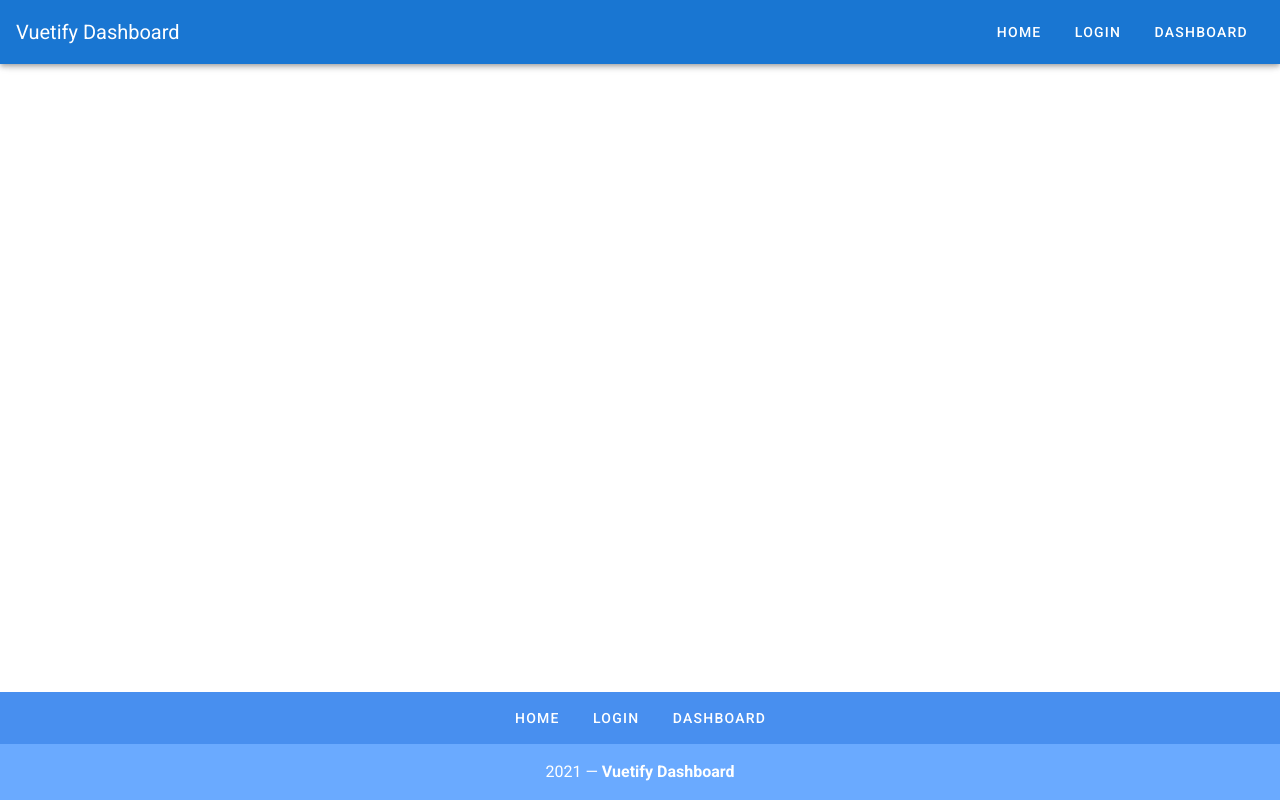
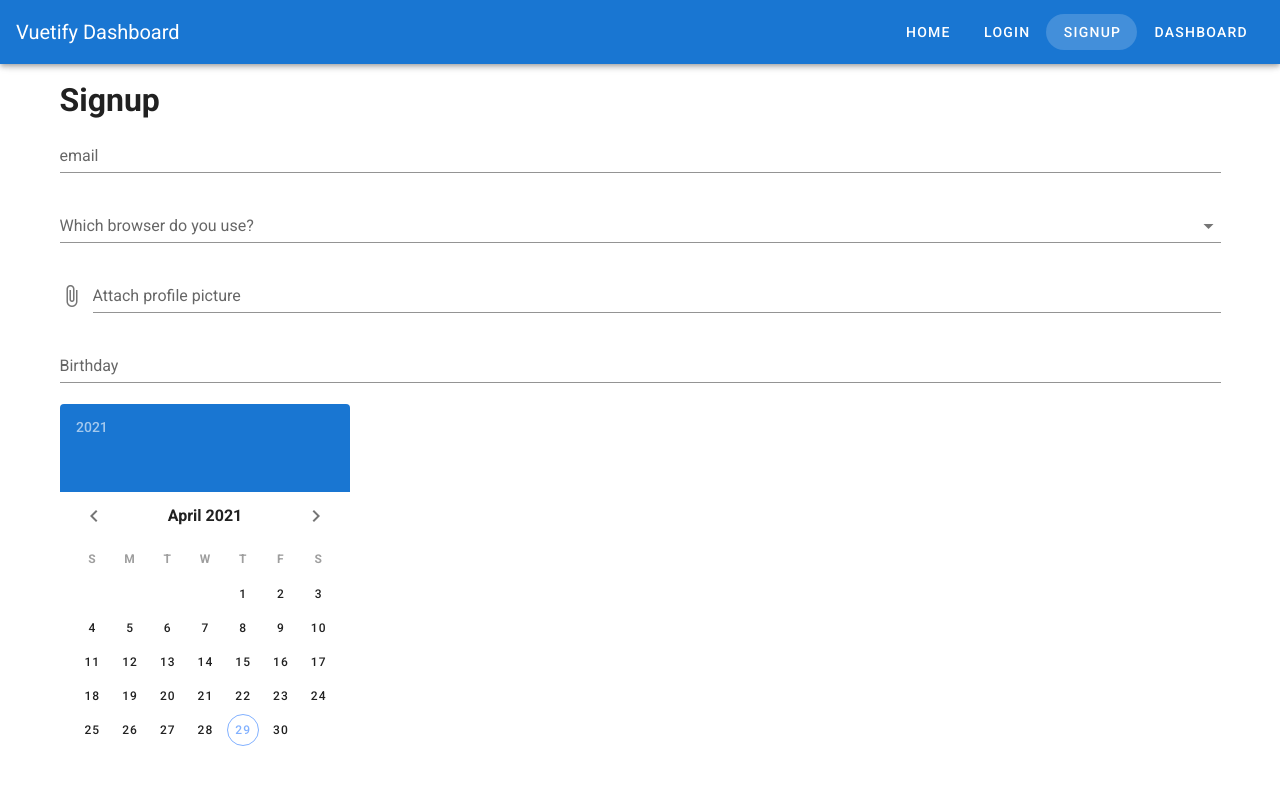
Before and after one commit to luismartinezs/vuetify-dashboard, a Vue app: page /signup in a window 1280 px wide. Shown: the top 800 px of the page. Built offline with nearby package versions, Linux system fonts and the light colour scheme.

Commit message:
Form with vuetify

```diff
--- a/src/App.vue
+++ b/src/App.vue
@@ -50,6 +50,10 @@ export default {
         url: "/login",
       },
       {
+        label: "Signup",
+        url: "/signup",
+      },
+      {
         label: "Dashboard",
         url: "/dashboard",
       },
--- a/src/router/index.js
+++ b/src/router/index.js
@@ -27,6 +27,11 @@ const routes = [
     path: '/dashboard',
     name: 'dashboard',
     component: () => import('../views/Dashboard.vue')
+  },
+  {
+    path: '/signup',
+    name: 'signup',
+    component: () => import('../views/Signup.vue')
   }
 ]
 
--- /dev/null
+++ b/src/views/Signup.vue
@@ -0,0 +1,30 @@
+<template>
+  <v-container>
+    <v-row>
+      <v-col>
+        <h1>Signup</h1>
+        <v-form>
+          <v-text-field label="email" type="email"></v-text-field>
+          <v-autocomplete label="Which browser do you use?" :items="browsers"></v-autocomplete>
+          <v-file-input label="Attach profile picture"></v-file-input>
+          <v-text-field label="Birthday" v-model="birthday" readonly></v-text-field>
+          <v-date-picker v-model="birthday"></v-date-picker>
+          <v-checkbox label="Agree to terms and conditions"></v-checkbox>
+          <!-- <v-switch label="Agree to terms and conditions"></v-switch> -->
+          <v-btn color="primary" type="submit">Submit</v-btn>
+        </v-form>
+      </v-col>
+    </v-row>
+  </v-container>
+</template>
+
+<script>
+export default {
+  data() {
+    return {
+      birthday: "",
+      browsers: ["Chrome", "Firefox", "Safari", "Edge", "Brave"],
+    };
+  },
+};
+</script>
```
